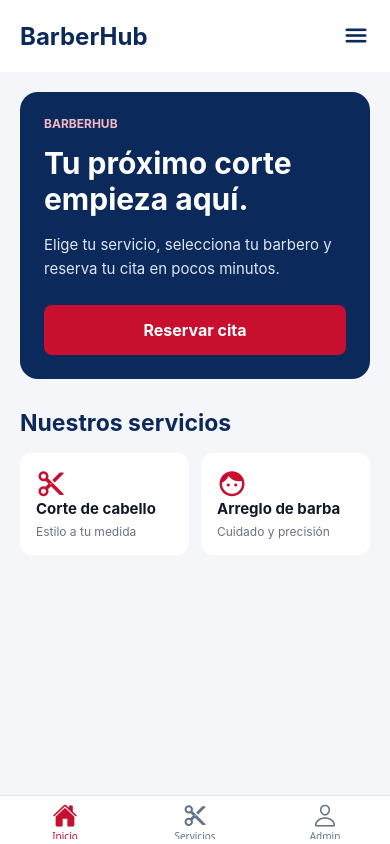
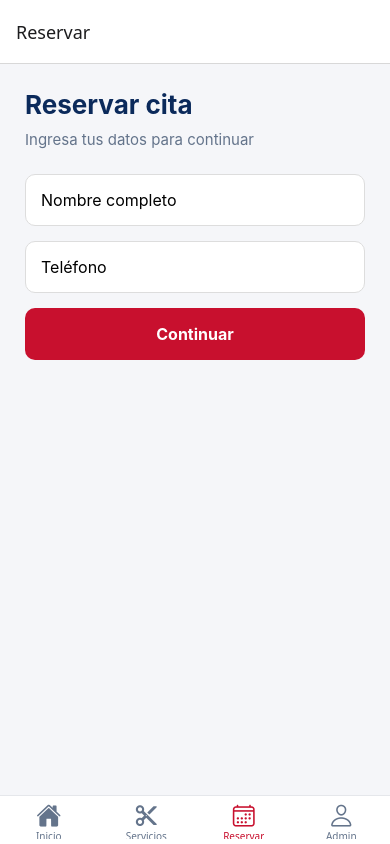
Before and after one commit to AnthonyDubon/BarberHubMobile, a React Native app: screen /Booking in a window 390 px wide. Built offline with nearby package versions, Linux system fonts and the light colour scheme.

Commit message:
Se agrego la pantalla de reservas con validaciones de nombre y telefono

```diff
--- a/src/navigation/TabNavigator.tsx
+++ b/src/navigation/TabNavigator.tsx
@@ -4,11 +4,13 @@ import { Ionicons, MaterialCommunityIcons } from "@expo/vector-icons";
 import HomeScreen from "../screens/HomeScreen";
 import ServicesScreen from "../screens/ServicesScreen";
 import AdminLoginScreen from "../screens/AdminLoginScreen";
+import BookingScreen from "../screens/BookingScreen";
 
 // Declarar las pantallas del navegador de pestañas
 export type RootTabParamList = {
   Home: undefined;
   Services: undefined;
+  Booking: { servicio?: string } | undefined;
   AdminLogin: undefined;
 };
 
@@ -55,6 +57,21 @@ export default function TabNavigator() {
         }}
       />
 
+     <Tab.Screen
+       name="Booking"
+       component={BookingScreen}
+       options={{
+        title: "Reservar",
+        tabBarIcon: ({ color, size }) => (
+        <Ionicons
+        name="calendar-outline"
+        size={size}
+        color={color}
+        />
+        ),
+       }}
+      />
+
       <Tab.Screen
         name="AdminLogin"
         component={AdminLoginScreen}
--- /dev/null
+++ b/src/screens/BookingScreen.tsx
@@ -0,0 +1,95 @@
+
+import { useState } from "react";
+import {
+  View,
+  Text,
+  Pressable,
+  StyleSheet,
+  Alert,
+} from "react-native";
+
+import CustomInput from "../components/CustomInput";
+
+export default function BookingScreen() {
+  const [nombre, setNombre] = useState("");
+  const [telefono, setTelefono] = useState("");
+
+  const handleReservar = () => {
+    if (nombre.trim() === "" || telefono.trim() === "") {
+      Alert.alert("Error", "Completa todos los campos");
+      return;
+    }
+
+    if (!/^[0-9]{8}$/.test(telefono.trim())) {
+      Alert.alert("Error", "El teléfono debe tener 8 dígitos");
+      return;
+    }
+
+    Alert.alert(
+      "Reserva",
+      "Datos validados correctamente"
+    );
+  };
+
+  return (
+    <View style={styles.container}>
+      <Text style={styles.title}>Reservar cita</Text>
+
+      <Text style={styles.subtitle}>
+        Ingresa tus datos para continuar
+      </Text>
+
+      <CustomInput
+        placeholder="Nombre completo"
+        value={nombre}
+        onChangeText={setNombre}
+      />
+
+      <CustomInput
+        placeholder="Teléfono"
+        value={telefono}
+        onChangeText={setTelefono}
+        keyboardType="phone-pad"
+      />
+
+      <Pressable
+        style={styles.button}
+        onPress={handleReservar}
+      >
+        <Text style={styles.buttonText}>
+          Continuar
+        </Text>
+      </Pressable>
+    </View>
+  );
+}
+
+const styles = StyleSheet.create({
+  container: {
+    flex: 1,
+    backgroundColor: "#F5F6F9",
+    padding: 25,
+  },
+  title: {
+    fontSize: 26,
+    fontWeight: "bold",
+    color: "#0B2A5B",
+    marginBottom: 10,
+  },
+  subtitle: {
+    fontSize: 15,
+    color: "#64748B",
+    marginBottom: 25,
+  },
+  button: {
+    backgroundColor: "#C8102E",
+    padding: 16,
+    borderRadius: 10,
+    alignItems: "center",
+  },
+  buttonText: {
+    color: "#FFFFFF",
+    fontSize: 16,
+    fontWeight: "bold",
+  },
+});
--- a/src/screens/HomeScreen.tsx
+++ b/src/screens/HomeScreen.tsx
@@ -2,8 +2,8 @@
 import { View, Text, StyleSheet, ScrollView, Pressable } from "react-native";
 import { Ionicons, MaterialCommunityIcons } from "@expo/vector-icons";
 import { useNavigation } from "@react-navigation/native";
-import type { NativeStackNavigationProp } from "@react-navigation/native-stack";
-import type { RootStackParamList } from "../navigation/StackNavigator";
+import type { RootTabParamList } from "../navigation/TabNavigator";
+import type { BottomTabNavigationProp } from "@react-navigation/bottom-tabs";
 
 //EL header controla el titulo de la barberia y las barritas que simulan el menu
 // el content maneja lo que es todo el contenido que se va ver dentro del view
@@ -11,7 +11,7 @@ import type { RootStackParamList } from "../navigation/StackNavigator";
 
 export default function HomeScreen() {
   const navigation =
-  useNavigation<NativeStackNavigationProp<RootStackParamList>>();
+  useNavigation<BottomTabNavigationProp<RootTabParamList>>();
   return (
     <ScrollView style={styles.container}>
 
@@ -35,7 +35,7 @@ export default function HomeScreen() {
 
           <Pressable
             style={styles.button}
-            onPress={() => navigation.navigate("Services")}
+            onPress={() => navigation.navigate("Booking")}
           >
             <Text style={styles.buttonText}>
               Reservar cita
```
